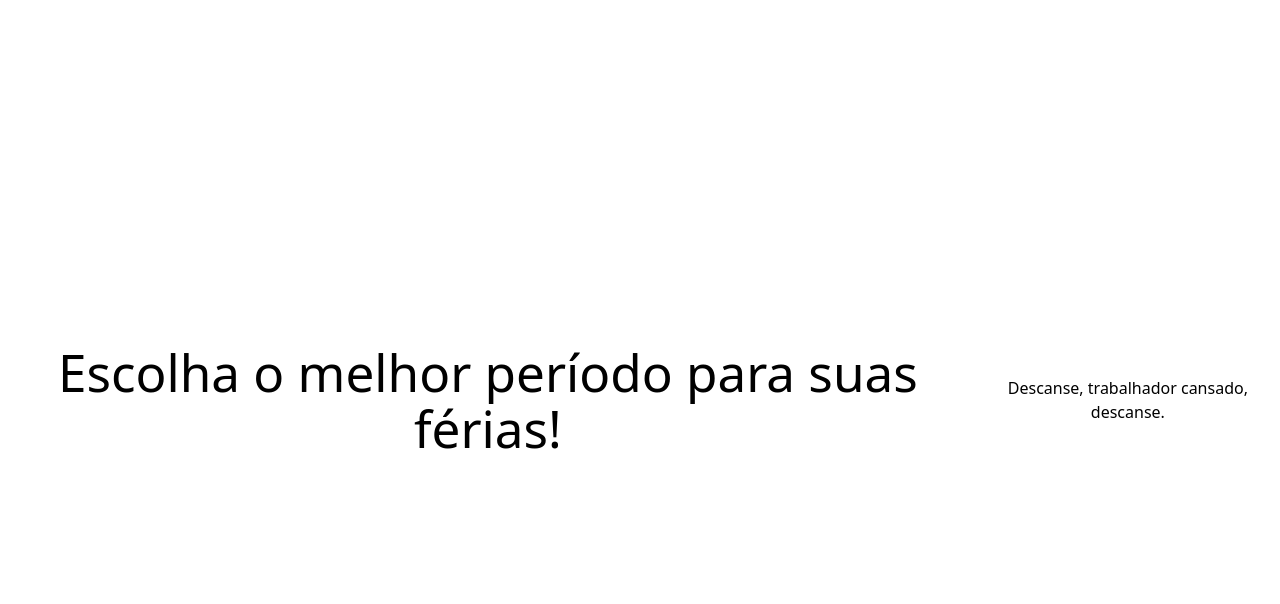
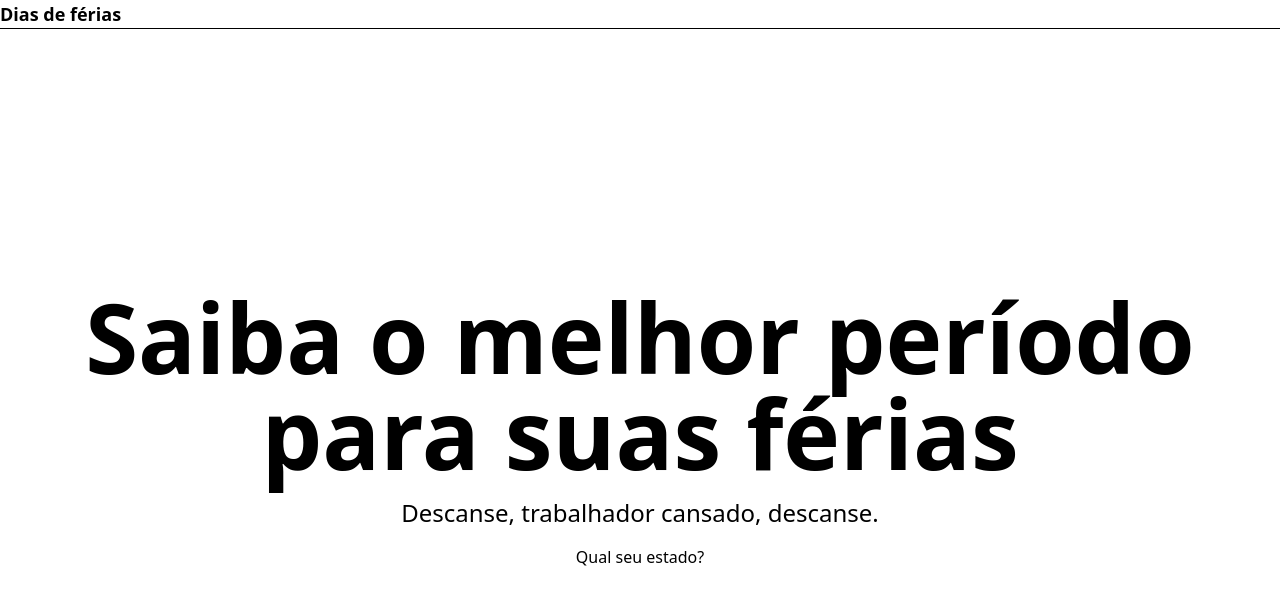
Before and after one commit to mmhqs/vacation-days, a React (Vite) app in the folder code/vacation-days-react-project/: page / in a window 1280 px wide. Shown: the top 604 px of the page. Built offline with nearby package versions, Linux system fonts and the light colour scheme.

Commit message:
fix: tailwind classes

```diff
--- a/code/vacation-days-react-project/index.html
+++ b/code/vacation-days-react-project/index.html
@@ -3,7 +3,6 @@
   <head>
     <meta charset="UTF-8" />
     <link rel="icon" type="image/svg+xml" href="/vite.svg" />
-    <link href="/src/index.css" rel="stylesheet">
     <meta name="viewport" content="width=device-width, initial-scale=1.0" />
     <title>Férias!!!!!!!!!!</title>
   </head>
--- a/code/vacation-days-react-project/package.json
+++ b/code/vacation-days-react-project/package.json
@@ -13,12 +13,12 @@
     "deploy": "gh-pages -d dist"
   },
   "dependencies": {
-    "@tailwindcss/vite": "^4.1.17",
     "react": "^19.2.0",
     "react-dom": "^19.2.0"
   },
   "devDependencies": {
     "@eslint/js": "^9.39.1",
+    "@tailwindcss/vite": "^4.1.17",
     "@types/node": "^24.10.1",
     "@types/react": "^19.2.5",
     "@types/react-dom": "^19.2.3",
--- a/code/vacation-days-react-project/src/components/form.tsx
+++ b/code/vacation-days-react-project/src/components/form.tsx
@@ -1,7 +1,7 @@
 export const Form = () => {
     return (
-        <div>
-            <p>Qual seu estado?</p>
+        <div className="bg-[##FFF4DA]">
+            <div>Qual seu estado?</div>
         </div>
     )
 }
--- a/code/vacation-days-react-project/src/components/header.tsx
+++ b/code/vacation-days-react-project/src/components/header.tsx
@@ -1,3 +1,3 @@
 export const Header = () => {
-    return <div>© 2024 Vacation Days Inc.</div>;
+    return <div className="text-lg font-bold border-b">Dias de férias</div>;
 }
--- a/code/vacation-days-react-project/src/components/main-title.tsx
+++ b/code/vacation-days-react-project/src/components/main-title.tsx
@@ -1,11 +1,12 @@
-
 export const MainTitle = () => {
   return (
     <>
-      <div className="h-screen flex justify-center items-center text-center">
-        <h1 className="text-primary">Escolha o melhor período para suas férias!</h1>
-        <h2 className="text-secondary">Descanse, trabalhador cansado, descanse.</h2>
-      </div>
+      <h1 className="text-8xl font-bold text-primary w-6xl text-center">
+        Saiba o melhor período para suas férias
+      </h1>
+      <h2 className="text-2xl text-secondary">
+        Descanse, trabalhador cansado, descanse.
+      </h2>
     </>
   );
 };
--- a/code/vacation-days-react-project/src/index.css
+++ b/code/vacation-days-react-project/src/index.css
@@ -1,68 +1 @@
 @import "tailwindcss";
-
-:root {
-  font-family: system-ui, Avenir, Helvetica, Arial, sans-serif;
-  line-height: 1.5;
-  font-weight: 400;
-
-  color-scheme: light dark;
-  background-color: #ffffff;
-
-  font-synthesis: none;
-  text-rendering: optimizeLegibility;
-  -webkit-font-smoothing: antialiased;
-  -moz-osx-font-smoothing: grayscale;
-}
-
-a {
-  font-weight: 500;
-  color: #646cff;
-  text-decoration: inherit;
-}
-a:hover {
-  color: #535bf2;
-}
-
-body {
-  margin: 0;
-  display: flex;
-  place-items: center;
-  min-width: 320px;
-  min-height: 100vh;
-}
-
-h1 {
-  font-size: 3.2em;
-  line-height: 1.1;
-}
-
-button {
-  border-radius: 8px;
-  border: 1px solid transparent;
-  padding: 0.6em 1.2em;
-  font-size: 1em;
-  font-weight: 500;
-  font-family: inherit;
-  background-color: #1a1a1a;
-  cursor: pointer;
-  transition: border-color 0.25s;
-}
-button:hover {
-  border-color: #646cff;
-}
-button:focus,
-button:focus-visible {
-  outline: 4px auto -webkit-focus-ring-color;
-}
-
-@media (prefers-color-scheme: light) {
-  :root {
-    background-color: #ffffff;
-  }
-  a:hover {
-    color: #747bff;
-  }
-  button {
-    background-color: #f9f9f9;
-  }
-}
--- a/code/vacation-days-react-project/src/pages/one-and-only.tsx
+++ b/code/vacation-days-react-project/src/pages/one-and-only.tsx
@@ -1,7 +1,15 @@
-import { MainTitle } from "../components/main-title"
+import { Form } from "../components/form";
+import { Header } from "../components/header";
+import { MainTitle } from "../components/main-title";
 
 export const OneAndOnly = () => {
-    return (
+  return (
+    <>
+      <Header />
+      <div className="h-screen flex flex-col justify-center items-center gap-4">
         <MainTitle />
-    );
-}
+        <Form />
+      </div>
+    </>
+  );
+};
--- a/code/vacation-days-react-project/tailwind.config.cjs
+++ b/code/vacation-days-react-project/tailwind.config.cjs
@@ -9,6 +9,7 @@ module.exports = {
       colors: {
         'primary': '#000000',
         'secondary': '#4B5563',
+        'light-yellow': '#FFF4DA',
       },
     },
   },
```
Also changed, not shown: 1 other file (tests, documents, lock files or other folders).
